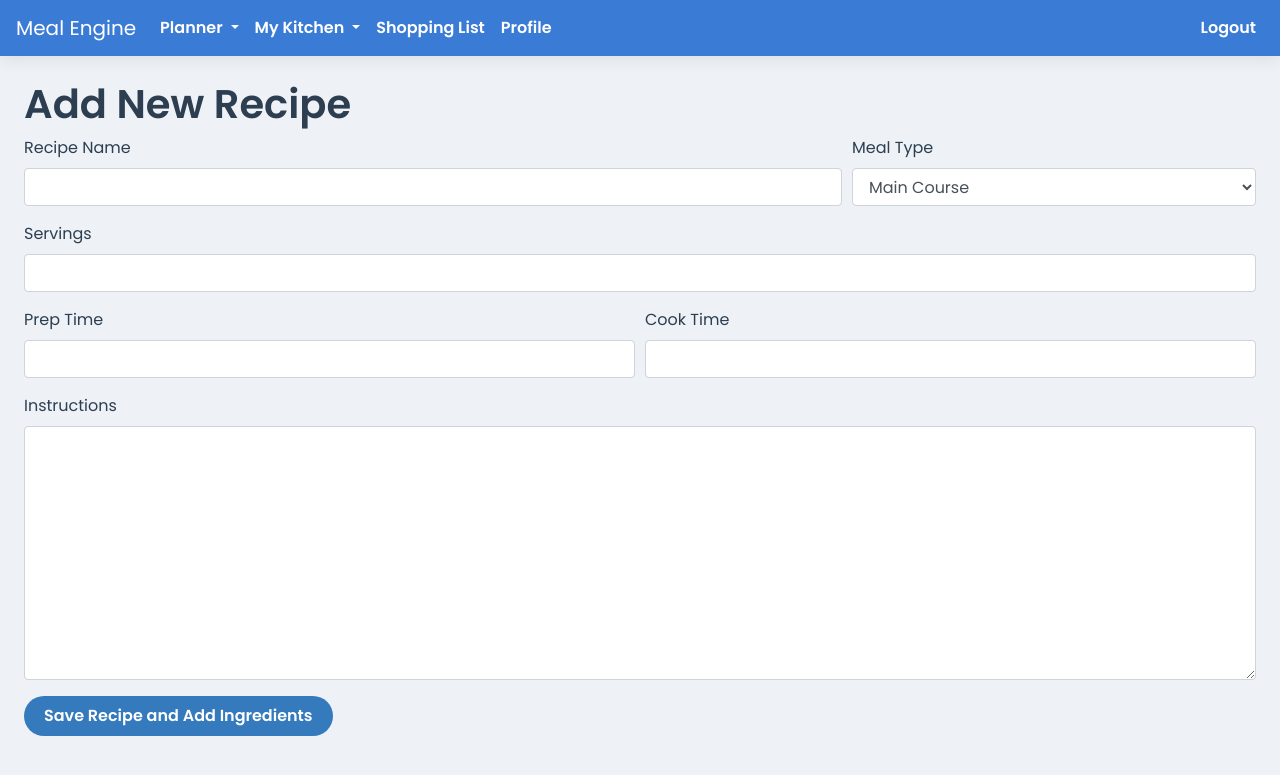
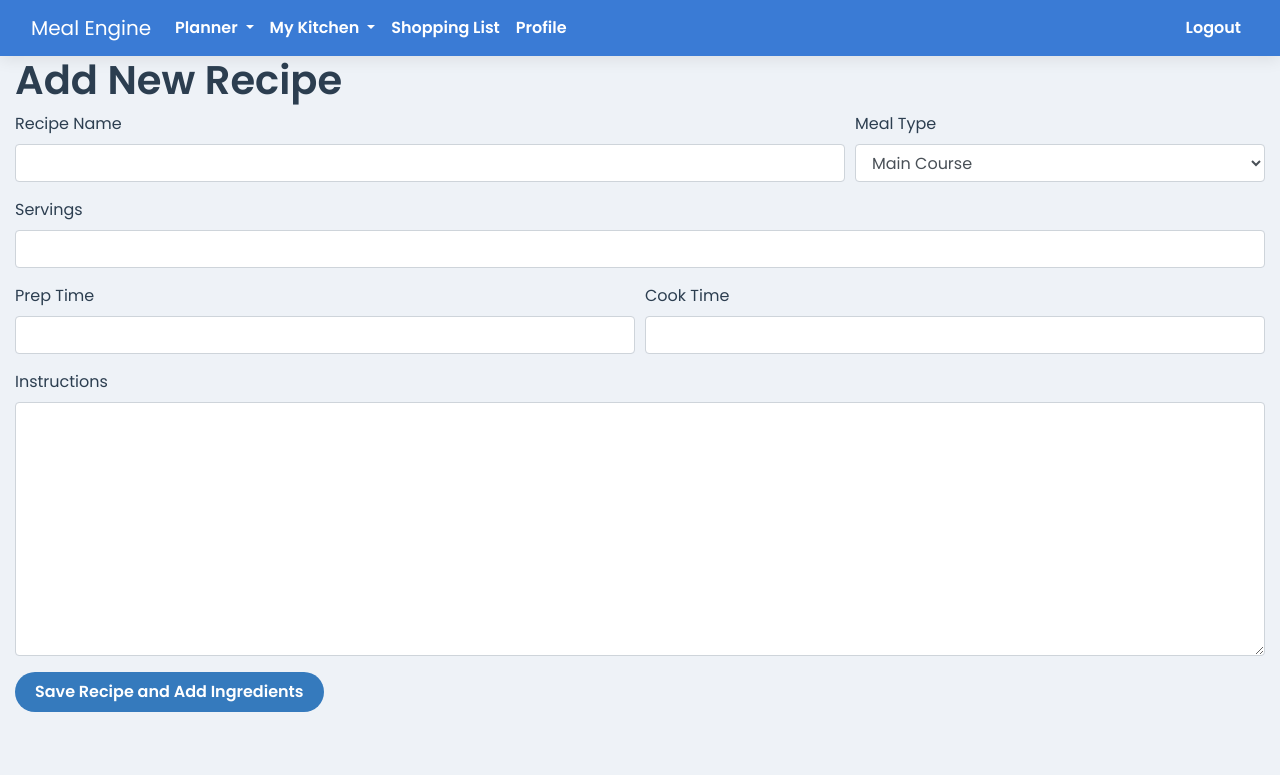
Before and after one commit to TMoon2728/meal_engine, a Flask app: page /recipe/add in a window 1280 px wide. Shown: the top 775 px of the page. Run offline with Flask 3, Linux system fonts and the light colour scheme; the visitor is signed in with stand-in values (Sample User, id 1); parts of the project's set-up code (start-up, migrations or seed data) failed here and were passed over; some libraries are stand-ins or nearby versions.

Commit message:
Add files via upload

```diff
--- a/templates/base.html
+++ b/templates/base.html
@@ -62,12 +62,12 @@
   <body class="{{ page_class or '' }}">
 
     <nav class="navbar navbar-expand-lg navbar-dark no-print">
+      <div class="container-fluid">
         <a class="navbar-brand" href="{{ url_for('index') }}">Meal Engine</a>
         <button class="navbar-toggler" type="button" data-toggle="collapse" data-target="#navbarNav" aria-controls="navbarNav" aria-expanded="false" aria-label="Toggle navigation">
           <span class="navbar-toggler-icon"></span>
         </button>
         <div class="collapse navbar-collapse" id="navbarNav">
-
           <ul class="navbar-nav mr-auto">
             {% if current_user.is_authenticated %}
 
@@ -108,8 +108,10 @@
               {% endif %}
           </ul>
         </div>
+      </div>
     </nav>
-    <div class="container-fluid mt-4 px-md-4">
+
+    <div class="container-fluid main-content-container">
       {% with messages = get_flashed_messages(with_categories=true) %}
         {% if messages %}
           <div class="no-print">
```
Lines whose indentation alone changed are shown as unchanged.
